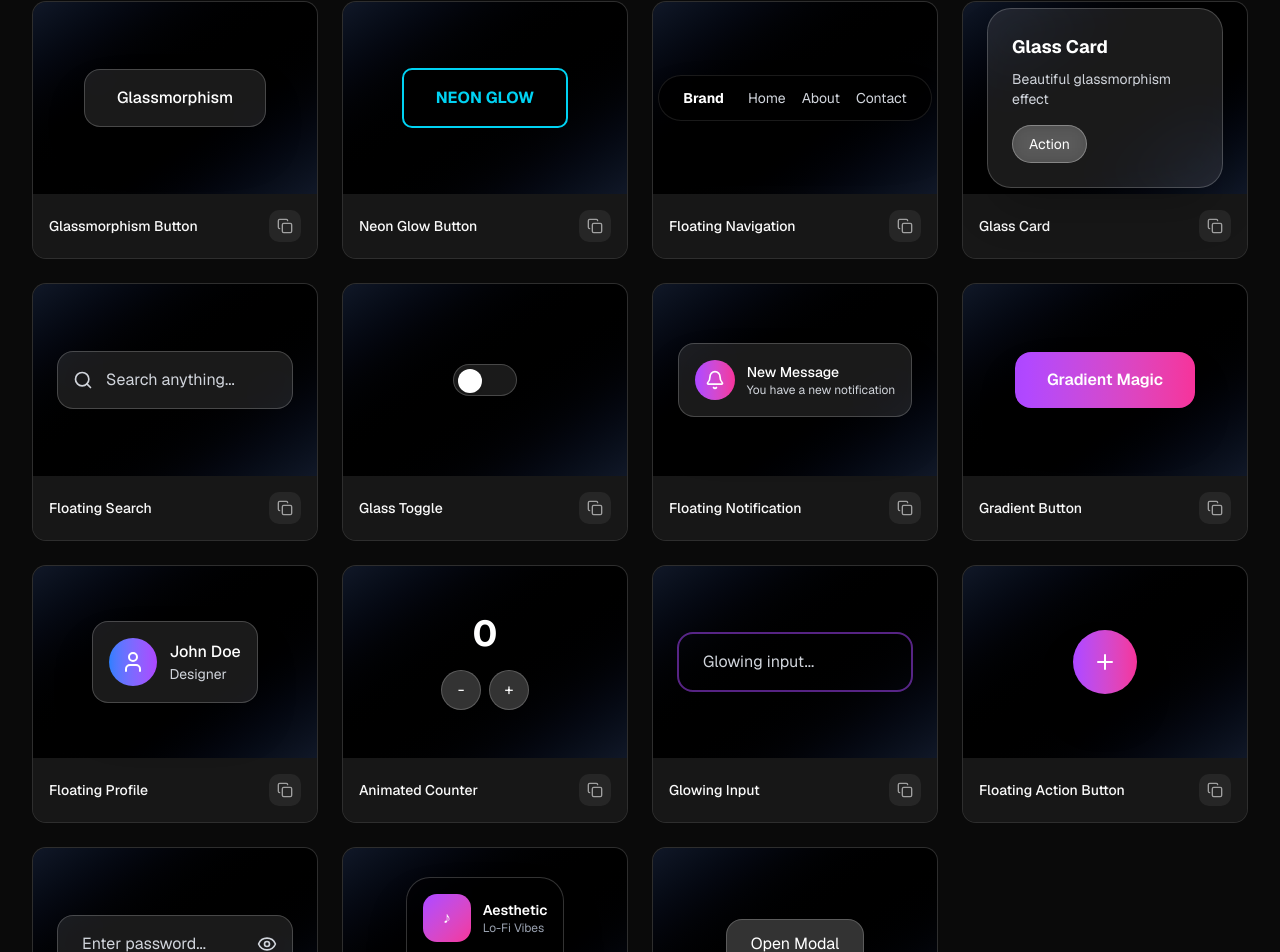
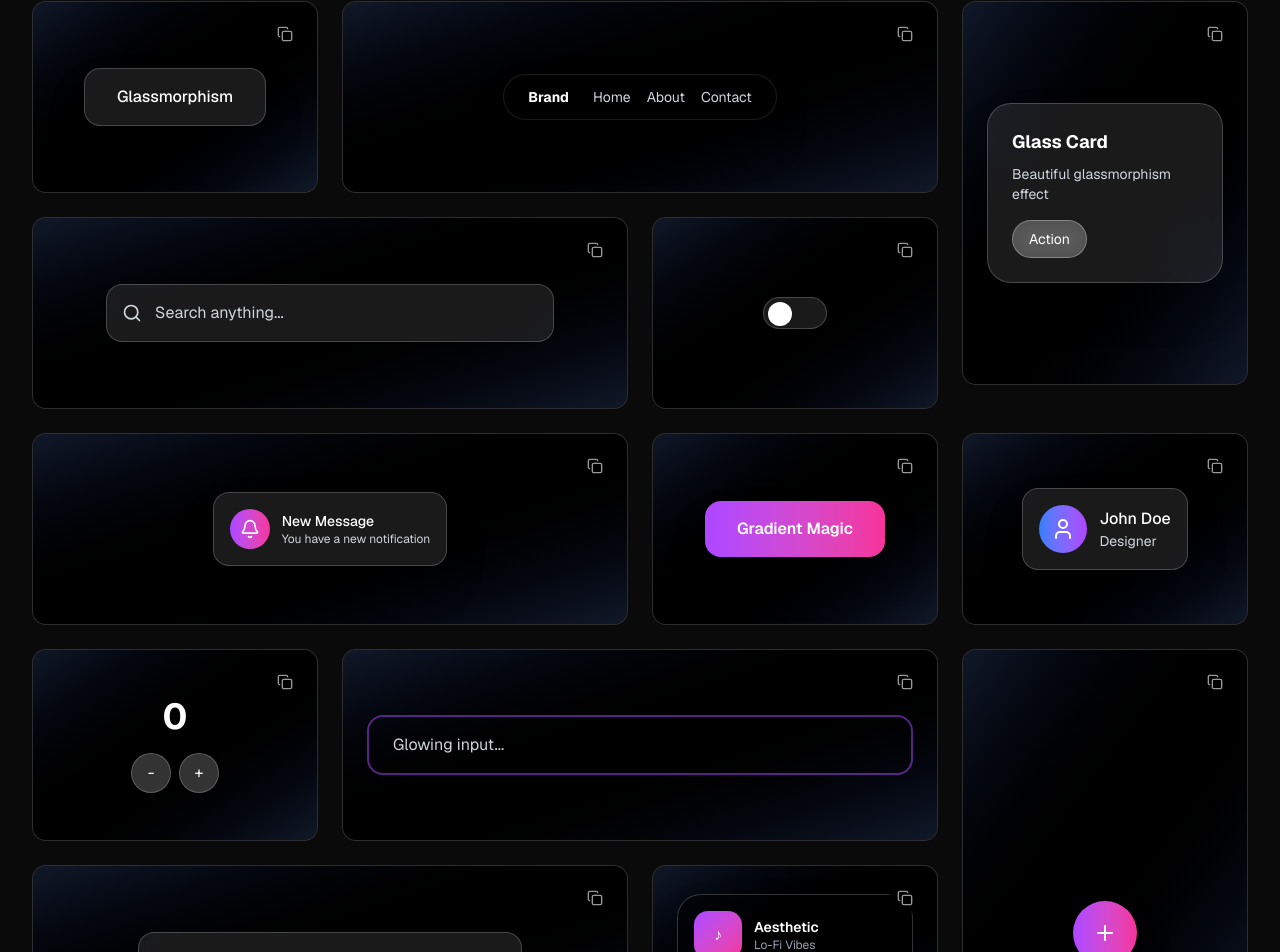
Before and after one commit to casualhermit27/ideeate, a Next.js app: page /components in a window 1280 px wide. Shown: the part 407-1359 px from the top of the page. Built offline with nearby package versions, Linux system fonts and the light colour scheme.

Commit message:
Remove neon glow button, fix floating action button positioning, and implement masonry layout

```diff
--- a/src/app/components/page.tsx
+++ b/src/app/components/page.tsx
@@ -25,18 +25,6 @@ const GlassmorphismButton = () => (
 		className="px-8 py-4 rounded-2xl bg-white/10 backdrop-blur-md border border-white/20 text-white font-medium shadow-2xl hover:shadow-white/25 transition-all duration-300"
 	>
 		<span>Glassmorphism</span>
-	</motion.button>
-)
-
-const NeonGlowButton = () => (
-	<motion.button
-		whileHover={{ scale: 1.05 }}
-		whileTap={{ scale: 0.95 }}
-		className="relative px-8 py-4 bg-black border-2 border-cyan-400 text-cyan-400 font-bold rounded-lg overflow-hidden group hover:text-black transition-colors duration-300"
-	>
-		<span className="absolute inset-0 bg-cyan-400 transform scale-x-0 group-hover:scale-x-100 transition-transform duration-300 origin-left"></span>
-		<span className="relative z-10">NEON GLOW</span>
-		<div className="absolute inset-0 rounded-lg shadow-[0_0_20px_#00ffff,0_0_40px_#00ffff,0_0_60px_#00ffff] opacity-0 group-hover:opacity-100 transition-opacity duration-300"></div>
 	</motion.button>
 )
 
@@ -207,14 +195,14 @@ const FloatingActionButton = () => {
 	const [isExpanded, setIsExpanded] = useState(false)
 
 	return (
-		<div className="relative">
+		<div className="relative h-full flex flex-col items-center justify-center">
 			<motion.div
 				animate={isExpanded ? "expanded" : "collapsed"}
 				variants={{
 					expanded: { scale: 1, opacity: 1 },
 					collapsed: { scale: 0, opacity: 0 }
 				}}
-				className="absolute bottom-16 right-0 space-y-2"
+				className="space-y-3 mb-4"
 			>
 				{[Heart, Star, Settings].map((Icon, index) => (
 					<motion.button
@@ -269,7 +257,7 @@ const AudioPlayer = () => {
 
 	return (
 		<motion.div
-			className="p-4 bg-black/40 backdrop-blur-xl border border-white/20 rounded-3xl shadow-2xl"
+			className="p-4 bg-black/40 backdrop-blur-xl border border-white/20 rounded-3xl shadow-2xl w-full max-w-xs"
 		>
 			<div className="flex items-center space-x-3 mb-3">
 				<div className="w-12 h-12 bg-gradient-to-br from-purple-500 to-pink-500 rounded-xl flex items-center justify-center">
@@ -345,21 +333,20 @@ const GlassModal = () => {
 }
 
 const componentData = [
-	{ id: 1, title: 'Glassmorphism Button', category: 'Buttons', preview: <GlassmorphismButton /> },
-	{ id: 2, title: 'Neon Glow Button', category: 'Buttons', preview: <NeonGlowButton /> },
-	{ id: 3, title: 'Floating Navigation', category: 'Navigation', preview: <FloatingNav /> },
-	{ id: 4, title: 'Glass Card', category: 'Cards', preview: <GlassCard /> },
-	{ id: 5, title: 'Floating Search', category: 'Inputs', preview: <FloatingSearchBar /> },
-	{ id: 6, title: 'Glass Toggle', category: 'Toggles', preview: <GlassmorphToggle /> },
-	{ id: 7, title: 'Floating Notification', category: 'Notifications', preview: <FloatingNotification /> },
-	{ id: 8, title: 'Gradient Button', category: 'Buttons', preview: <GradientButton /> },
-	{ id: 9, title: 'Floating Profile', category: 'Cards', preview: <FloatingProfile /> },
-	{ id: 10, title: 'Animated Counter', category: 'Buttons', preview: <AnimatedCounter /> },
-	{ id: 11, title: 'Glowing Input', category: 'Inputs', preview: <GlowingInput /> },
-	{ id: 12, title: 'Floating Action Button', category: 'Buttons', preview: <FloatingActionButton /> },
-	{ id: 13, title: 'Password Input', category: 'Inputs', preview: <PasswordInput /> },
-	{ id: 14, title: 'Audio Player', category: 'Players', preview: <AudioPlayer /> },
-	{ id: 15, title: 'Glass Modal', category: 'Cards', preview: <GlassModal /> }
+	{ id: 1, title: 'Glassmorphism Button', category: 'Buttons', preview: <GlassmorphismButton />, size: 'normal' },
+	{ id: 3, title: 'Floating Navigation', category: 'Navigation', preview: <FloatingNav />, size: 'wide' },
+	{ id: 4, title: 'Glass Card', category: 'Cards', preview: <GlassCard />, size: 'tall' },
+	{ id: 5, title: 'Floating Search', category: 'Inputs', preview: <FloatingSearchBar />, size: 'wide' },
+	{ id: 6, title: 'Glass Toggle', category: 'Toggles', preview: <GlassmorphToggle />, size: 'normal' },
+	{ id: 7, title: 'Floating Notification', category: 'Notifications', preview: <FloatingNotification />, size: 'wide' },
+	{ id: 8, title: 'Gradient Button', category: 'Buttons', preview: <GradientButton />, size: 'normal' },
+	{ id: 9, title: 'Floating Profile', category: 'Cards', preview: <FloatingProfile />, size: 'normal' },
+	{ id: 10, title: 'Animated Counter', category: 'Buttons', preview: <AnimatedCounter />, size: 'normal' },
+	{ id: 11, title: 'Glowing Input', category: 'Inputs', preview: <GlowingInput />, size: 'wide' },
+	{ id: 12, title: 'Floating Action Button', category: 'Buttons', preview: <FloatingActionButton />, size: 'tall' },
+	{ id: 13, title: 'Password Input', category: 'Inputs', preview: <PasswordInput />, size: 'wide' },
+	{ id: 14, title: 'Audio Player', category: 'Players', preview: <AudioPlayer />, size: 'normal' },
+	{ id: 15, title: 'Glass Modal', category: 'Cards', preview: <GlassModal />, size: 'normal' }
 ]
 
 export default function ComponentsPage() {
@@ -377,6 +364,19 @@ export default function ComponentsPage() {
 			setTimeout(() => setCopiedId(null), 2000)
 		} catch (err) {
 			console.error('Failed to copy: ', err)
+		}
+	}
+
+	const getComponentSize = (size: string) => {
+		switch (size) {
+			case 'wide':
+				return 'md:col-span-2 h-48'
+			case 'tall':
+				return 'md:row-span-2 h-96'
+			case 'large':
+				return 'md:col-span-2 md:row-span-2 h-96'
+			default:
+				return 'h-48'
 		}
 	}
 
@@ -432,12 +432,12 @@ export default function ComponentsPage() {
 						))}
 					</motion.div>
 
-					{/* Components Grid */}
+					{/* Components Grid - Masonry Style */}
 					<motion.div
 						initial={{ opacity: 0 }}
 						animate={{ opacity: 1 }}
 						transition={{ duration: 0.8, delay: 0.4 }}
-						className="grid grid-cols-1 md:grid-cols-2 lg:grid-cols-3 xl:grid-cols-4 gap-6"
+						className="grid grid-cols-1 md:grid-cols-2 lg:grid-cols-3 xl:grid-cols-4 gap-6 auto-rows-max"
 					>
 						{filteredComponents.map((component, index) => (
 							<motion.div
@@ -445,29 +445,30 @@ export default function ComponentsPage() {
 								initial={{ opacity: 0, y: 20 }}
 								animate={{ opacity: 1, y: 0 }}
 								transition={{ duration: 0.5, delay: 0.05 * index }}
-								className="group bg-card border border-border rounded-xl overflow-hidden hover:border-border/60 transition-all duration-300"
+								className={`group bg-card border border-border rounded-xl overflow-hidden hover:border-border/60 transition-all duration-300 ${getComponentSize(component.size)}`}
 							>
 								{/* Component Preview - Full Card */}
-								<div className="h-48 bg-gradient-to-br from-gray-900 via-black to-gray-900 p-6 flex flex-col items-center justify-center group-hover:from-gray-800 group-hover:via-gray-900 group-hover:to-gray-800 transition-all duration-300">
+								<div className="h-full bg-gradient-to-br from-gray-900 via-black to-gray-900 p-6 flex flex-col items-center justify-center group-hover:from-gray-800 group-hover:via-gray-900 group-hover:to-gray-800 transition-all duration-300 relative">
 									{component.preview}
-								</div>
 
-								{/* Component Name & Copy */}
-								<div className="p-4 bg-card flex items-center justify-between">
-									<h3 className="text-sm font-medium text-foreground">{component.title}</h3>
-
+									{/* Copy Button - Positioned in corner */}
 									<motion.button
 										onClick={() => copyToClipboard(component.title, component.id)}
 										whileHover={{ scale: 1.05 }}
 										whileTap={{ scale: 0.95 }}
-										className="p-2 bg-muted hover:bg-accent rounded-lg transition-all duration-200"
+										className="absolute top-4 right-4 p-2 bg-black/40 hover:bg-black/60 rounded-lg transition-all duration-200 backdrop-blur-sm"
 									>
 										{copiedId === component.id ? (
-											<Check className="w-4 h-4 text-green-500" />
+											<Check className="w-4 h-4 text-green-400" />
 										) : (
-											<Copy className="w-4 h-4 text-muted-foreground" />
+											<Copy className="w-4 h-4 text-white/60 hover:text-white" />
 										)}
 									</motion.button>
+								</div>
+
+								{/* Component Name */}
+								<div className="p-4 bg-card">
+									<h3 className="text-sm font-medium text-foreground text-center">{component.title}</h3>
 								</div>
 							</motion.div>
 						))}
```
